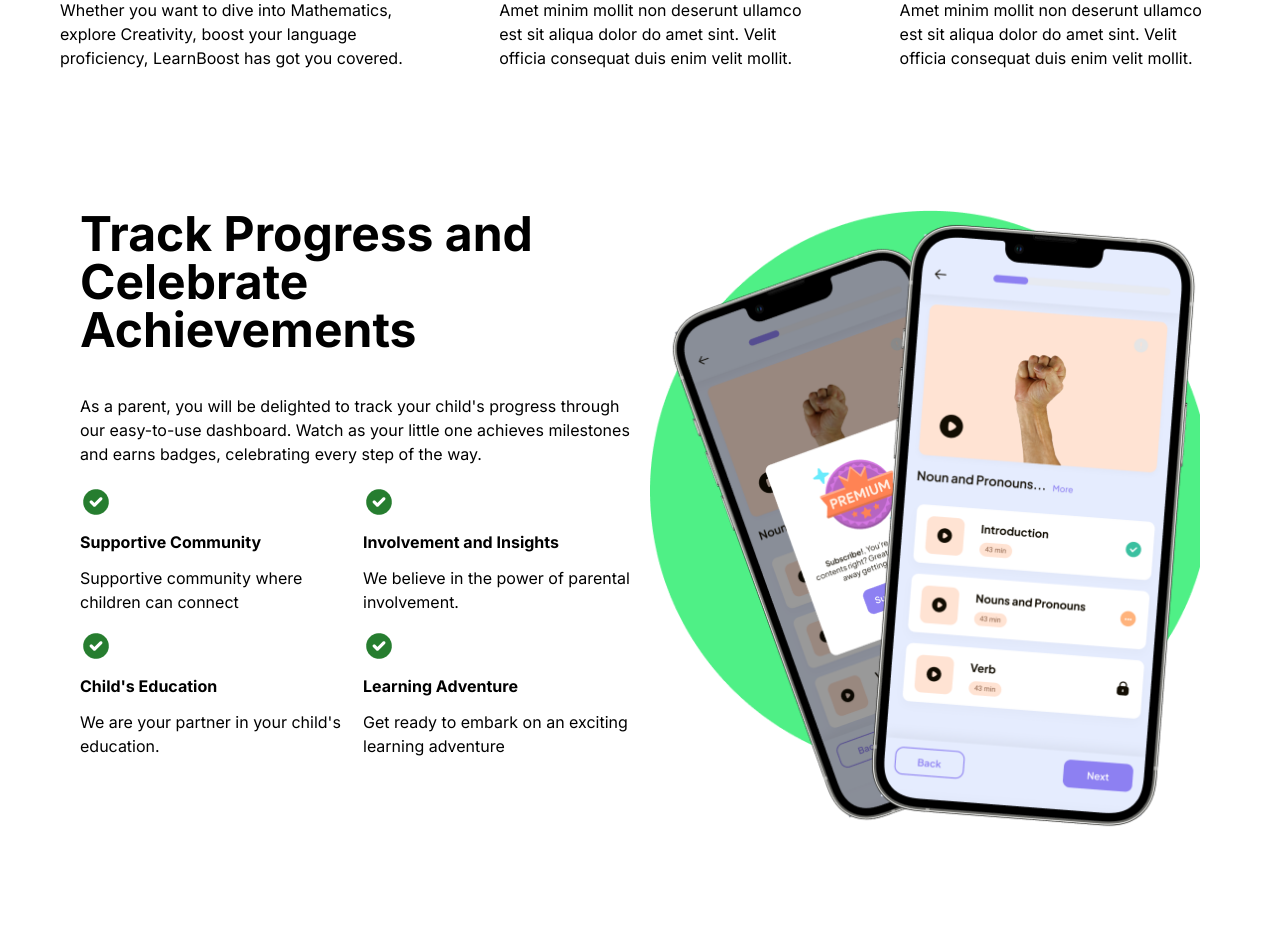
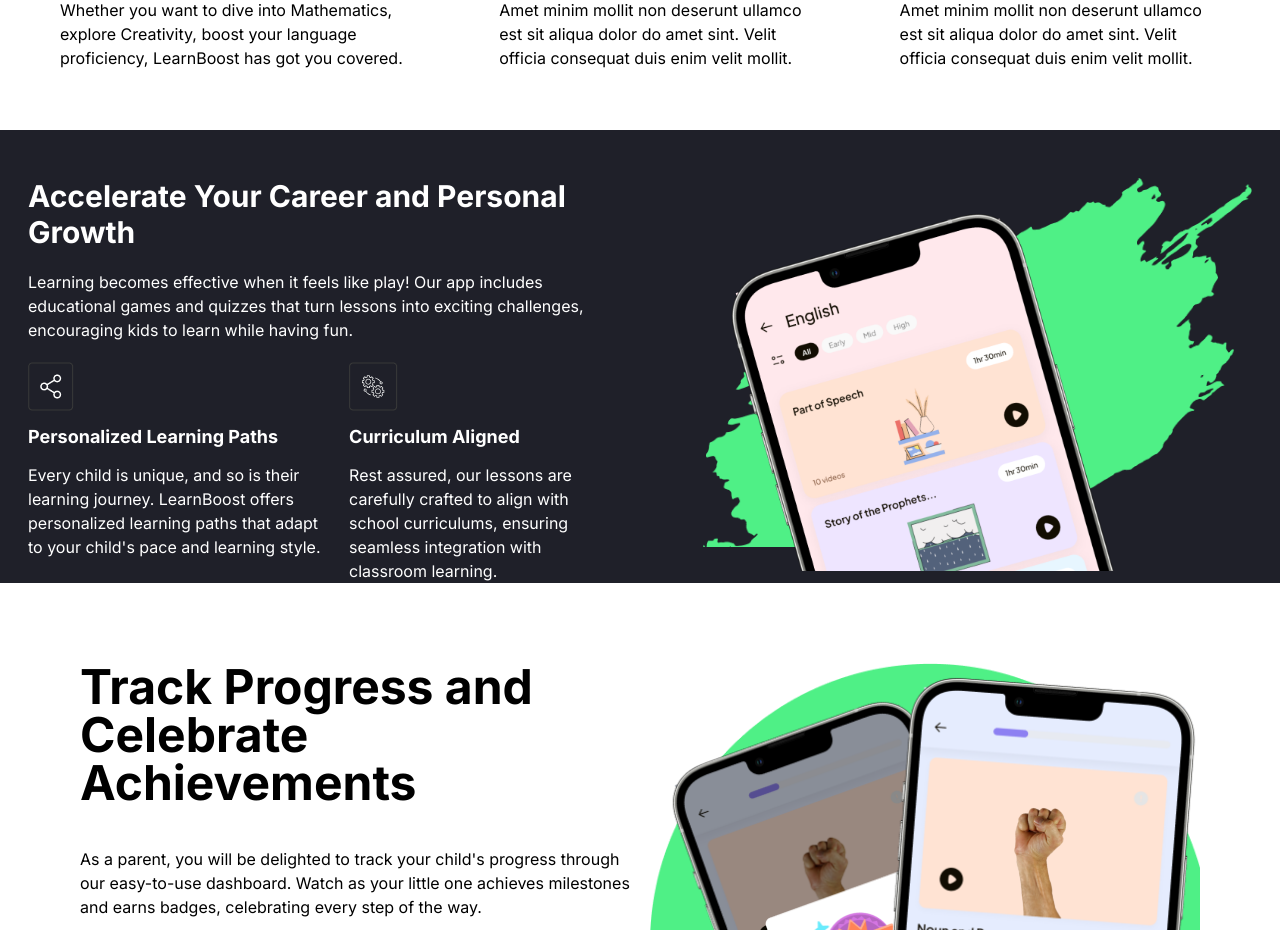
Before and after one commit to salafidevelopers/learnBoost_landing, a Next.js app: page / in a window 1280 px wide. Shown: the part 1540-2470 px from the top of the page. Built offline with nearby package versions, Linux system fonts and the light colour scheme.

Commit message:
add some changes

```diff
--- a/app/components/career.js
+++ b/app/components/career.js
@@ -6,7 +6,7 @@ import curicullum from "../../public/curicullum.png";
 
 const Career = () => {
   return (
-    <section className="bg-[#1F2029] pt-12 grid md:grid-cols-2 md:grid-rows-1 gap-10 px-7">
+    <section className="bg-[#1F2029] pt-12 grid lg:grid-cols-2 lg:grid-rows-1 gap-10 px-7">
       <div className="relative">
         <Image
           src={careerimg}
@@ -16,11 +16,11 @@ const Career = () => {
         <Image
           src={careerphone}
           alt=""
-          className="order-last md:order-first md:self-end absolute lg:top-[11.5px] lg:left-12 md:w-[422px]"
+          className=" absolute top-[12.7px] left-6 md:top-5 md:left-12 lg:top-[11.5px] lg:left-12 w-60 md:w-[422px]"
         />
       </div>
 
-      <div className="text-white space-y-5">
+      <div className="text-white space-y-5 order-first md:self-end">
         <h2 className="font-bold text-3xl">
           Accelerate Your Career and Personal Growth
         </h2>
--- a/app/components/hero.js
+++ b/app/components/hero.js
@@ -6,12 +6,12 @@ import appstore from "../../public/appstore.png";
 
 const HeroSection = () => {
   return (
-    <section className="grid text-center  md:text-left md:grid-cols-2 md:grid-rows-1	p-10 py-20">
+    <section className="grid text-center md:text-left md:grid-cols-2 md:grid-rows-1	p-10 py-20">
       <div className="space-y-14 mb-8">
-        <h1 className="font-semibold text-5xl md:font-bold md:text-6xl font[Plus Jakarta Sans] ">
+        <h1 className="font-medium text-4xl md:font-semibold md:text-6xl lg:font-bold font[Plus Jakarta Sans] ">
           Introducing LearnBoost: The Ultimate Learning Mobile App
         </h1>
-        <p className="font-normal text-base md:font-medium md:text-lg">
+        <p className="font-light text-sm md:font-medium md:text-lg">
           Are you ready to take your learning journey to new heights? Welcome to
           LearnBoost, the ultimate mbile app that empowers you to expand your
           knowledge,
--- a/app/page.js
+++ b/app/page.js
@@ -16,7 +16,7 @@ export default function Home() {
       <HeroSection />
       <Impressions />
       <Features />
-      {/* <Career /> */}
+      <Career />
       <Progress />
       <Pricing />
       <Testimonial />
```
